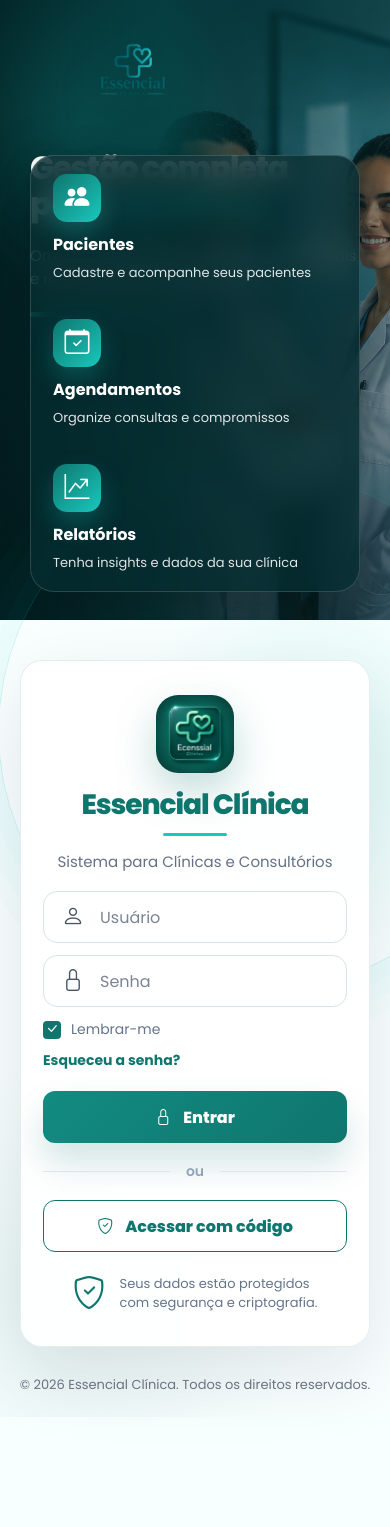
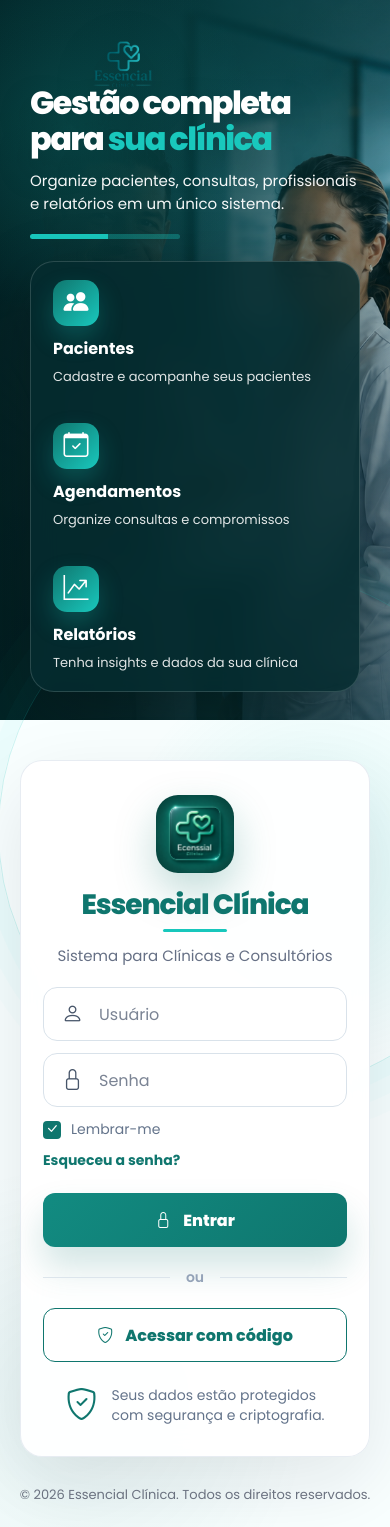
Before and after one commit to fj782266-pixel/clinica-system, a Flask app: page /login in a window 390 px wide. Run offline with Flask 3, Linux system fonts and the light colour scheme.

Commit message:
ajusta fundo e texto login

```diff
--- a/templates/login.html
+++ b/templates/login.html
@@ -63,10 +63,10 @@
             position:absolute;
             inset:0;
             background-image:
-                linear-gradient(90deg, rgba(2,37,40,.98) 0%, rgba(5,65,67,.94) 42%, rgba(5,65,67,.58) 62%, rgba(15,118,110,.18) 100%),
+                linear-gradient(90deg, rgba(2,37,40,.99) 0%, rgba(4,48,51,.96) 34%, rgba(5,65,67,.70) 58%, rgba(15,118,110,.18) 100%),
                 url("{{ url_for('static', filename='medicos-login.png') }}");
             background-size:cover;
-            background-position:16% center;
+            background-position:70% center;
             transform:scale(1.02);
         }
 
@@ -74,8 +74,9 @@
             content:"";
             position:absolute;
             inset:0;
-            background:radial-gradient(circle at 20% 20%, rgba(28,201,190,.18), transparent 28%),
-                       linear-gradient(180deg, rgba(0,0,0,.08), rgba(0,0,0,.26));
+            background:
+                radial-gradient(circle at 18% 18%, rgba(28,201,190,.18), transparent 28%),
+                linear-gradient(180deg, rgba(0,0,0,.03), rgba(0,0,0,.22));
             pointer-events:none;
         }
 
@@ -83,35 +84,52 @@
             position:absolute;
             top:42px;
             left:70px;
-            z-index:3;
+            z-index:5;
             display:flex;
             align-items:center;
-            gap:18px;
         }
 
         .brand-left img{
-            width:250px;
-            max-height:120px;
+            width:210px;
+            max-height:105px;
             object-fit:contain;
             filter:drop-shadow(0 12px 26px rgba(0,0,0,.30));
         }
 
+        .dots{
+            position:absolute;
+            top:115px;
+            right:170px;
+            z-index:4;
+            width:145px;
+            height:145px;
+            background-image:radial-gradient(circle, rgba(25,200,189,.85) 2px, transparent 2.8px);
+            background-size:20px 20px;
+            opacity:.85;
+        }
+
+        .left-bottom{
+            position:absolute;
+            left:70px;
+            bottom:54px;
+            z-index:6;
+            width:min(680px, calc(100% - 180px));
+        }
+
         .hero-text{
-            position:absolute;
-            top:190px;
-            left:70px;
-            z-index:4;
-            width:430px;
+            width:560px;
+            max-width:100%;
             color:#fff;
+            margin-bottom:28px;
         }
 
         .hero-text h1{
-            font-size:44px;
+            font-size:48px;
             line-height:1.12;
             font-weight:800;
-            letter-spacing:-1.8px;
-            margin-bottom:22px;
-            text-shadow:0 14px 35px rgba(0,0,0,.22);
+            letter-spacing:-1.6px;
+            margin-bottom:18px;
+            text-shadow:0 14px 35px rgba(0,0,0,.25);
         }
 
         .hero-text h1 span{
@@ -119,10 +137,10 @@
         }
 
         .hero-text p{
-            font-size:18px;
-            line-height:1.75;
-            color:rgba(255,255,255,.94);
-            max-width:600px;
+            font-size:17px;
+            line-height:1.65;
+            color:rgba(255,255,255,.96);
+            max-width:610px;
             font-weight:400;
         }
 
@@ -131,31 +149,15 @@
             height:5px;
             border-radius:20px;
             background:linear-gradient(90deg, var(--primary-light) 0%, var(--primary-light) 52%, rgba(25,200,189,.35) 52%, rgba(25,200,189,.35) 100%);
-            margin-top:30px;
-        }
-
-        .dots{
-            position:absolute;
-            top:112px;
-            right:185px;
-            z-index:4;
-            width:145px;
-            height:145px;
-            background-image:radial-gradient(circle, rgba(25,200,189,.85) 2px, transparent 2.8px);
-            background-size:20px 20px;
-            opacity:.85;
+            margin-top:24px;
         }
 
         .feature-card{
-            position:absolute;
-            left:70px;
-            bottom:56px;
-            z-index:4;
-            width:min(680px, calc(100% - 200px));
+            width:100%;
             min-height:150px;
             display:grid;
             grid-template-columns:repeat(3, 1fr);
-            background:rgba(5,43,47,.78);
+            background:rgba(5,43,47,.84);
             border:1px solid rgba(255,255,255,.15);
             border-radius:24px;
             backdrop-filter:blur(14px);
@@ -164,7 +166,7 @@
         }
 
         .feature{
-            padding:28px 28px 24px;
+            padding:26px 26px 22px;
             color:#fff;
             position:relative;
         }
@@ -215,7 +217,7 @@
             display:flex;
             align-items:center;
             justify-content:center;
-            padding:26px 48px 26px 8px;
+            padding:24px 48px 34px 8px;
             background:
                 radial-gradient(circle at 82% 18%, rgba(25,200,189,.12), transparent 28%),
                 radial-gradient(circle at 18% 85%, rgba(15,118,110,.08), transparent 32%),
@@ -238,19 +240,15 @@
 
         .login-card{
             width:100%;
-            max-width:500px;
-            min-height:auto;
+            max-width:520px;
             position:relative;
             z-index:2;
             background:rgba(255,255,255,.94);
             border-radius:28px;
-            padding:34px 42px 30px;
+            padding:34px 44px 28px;
             box-shadow:0 26px 80px rgba(15,23,42,.10);
             border:1px solid rgba(226,232,240,.82);
             backdrop-filter:blur(16px);
-            display:flex;
-            flex-direction:column;
-            justify-content:flex-start;
         }
 
         .logo-login{
@@ -260,8 +258,8 @@
         }
 
         .logo-login img{
-            width:86px;
-            height:86px;
+            width:88px;
+            height:88px;
             object-fit:cover;
             border-radius:22px;
             box-shadow:0 18px 42px rgba(15,118,110,.26);
@@ -269,16 +267,16 @@
 
         .login-title{
             text-align:center;
-            margin-bottom:22px;
+            margin-bottom:24px;
         }
 
         .login-title h2{
-            font-size:32px;
+            font-size:34px;
             line-height:1;
             color:var(--primary);
             font-weight:800;
             letter-spacing:-1.1px;
-            margin-bottom:14px;
+            margin-bottom:12px;
             white-space:nowrap;
         }
 
@@ -288,7 +286,7 @@
             height:3px;
             background:var(--primary-light);
             border-radius:20px;
-            margin:0 auto 14px;
+            margin:0 auto 12px;
         }
 
         .login-title p{
@@ -303,13 +301,13 @@
 
         .input-group{
             width:100%;
-            height:56px;
+            height:58px;
             border:1px solid var(--border);
             border-radius:14px;
             display:flex;
             align-items:center;
             padding:0 18px;
-            margin-bottom:16px;
+            margin-bottom:14px;
             background:#fff;
             transition:.25s ease;
         }
@@ -320,7 +318,7 @@
         }
 
         .input-group i{
-            font-size:22px;
+            font-size:21px;
             color:#475569;
             margin-right:16px;
         }
@@ -355,7 +353,7 @@
             display:flex;
             align-items:center;
             justify-content:space-between;
-            margin:4px 0 20px;
+            margin:4px 0 22px;
             gap:18px;
         }
 
@@ -425,7 +423,7 @@
             display:flex;
             align-items:center;
             gap:16px;
-            margin:22px 0;
+            margin:24px 0;
             color:#94a3b8;
             font-size:14px;
             font-weight:600;
@@ -461,7 +459,7 @@
         }
 
         .security{
-            margin-top:24px;
+            margin-top:26px;
             display:flex;
             align-items:center;
             justify-content:center;
@@ -474,12 +472,12 @@
 
         .security i{
             color:var(--primary);
-            font-size:33px;
+            font-size:32px;
         }
 
         .copyright{
             position:absolute;
-            bottom:18px;
+            bottom:12px;
             left:0;
             right:48px;
             text-align:center;
@@ -591,85 +589,317 @@
 
         /* ================= RESPONSIVO ================= */
         @media (max-width:1300px){
-            .brand-left{ left:54px; }
-            .brand-left img{ width:210px; }
-            .hero-text{ top:175px; left:54px; width:390px; }
-            .hero-text h1{ font-size:40px; }
-            .hero-text p{ font-size:16px; line-height:1.55; max-width:390px; }
-            .line-detail{ margin-top:22px; }
-            .dots{ right:150px; opacity:.65; }
-            .feature-card{ left:54px; bottom:42px; width:min(610px, calc(100% - 160px)); min-height:138px; }
-            .feature{ padding:22px 24px; }
-            .feature-icon{ width:48px; height:48px; margin-bottom:10px; }
-            .feature h3{ font-size:16px; }
-            .feature p{ font-size:13px; }
-            .right{ padding:22px 44px 26px 8px; }
-            .login-card{ max-width:490px; padding:30px 36px 26px; }
-            .logo-login img{ width:78px; height:78px; }
-            .login-title{ margin-bottom:18px; }
-            .login-title h2{ font-size:30px; }
-            .input-group{ height:52px; margin-bottom:12px; }
-            .btn-login, .btn-code{ height:52px; }
-            .divider{ margin:18px 0; }
-            .security{ margin-top:18px; font-size:13px; }
-            .copyright{ bottom:10px; }
+            .brand-left{
+                top:28px;
+                left:55px;
+            }
+
+            .brand-left img{
+                width:170px;
+            }
+
+            .left-bottom{
+                left:55px;
+                bottom:42px;
+                width:min(640px, calc(100% - 160px));
+            }
+
+            .hero-text{
+                width:520px;
+                margin-bottom:22px;
+            }
+
+            .hero-text h1{
+                font-size:40px;
+                margin-bottom:12px;
+            }
+
+            .hero-text p{
+                font-size:16px;
+                line-height:1.55;
+            }
+
+            .line-detail{
+                margin-top:18px;
+            }
+
+            .feature-card{
+                min-height:132px;
+            }
+
+            .feature{
+                padding:20px 24px;
+            }
+
+            .feature-icon{
+                width:46px;
+                height:46px;
+                margin-bottom:10px;
+            }
+
+            .feature h3{
+                font-size:16px;
+            }
+
+            .feature p{
+                font-size:13px;
+            }
+
+            .login-card{
+                max-width:500px;
+                padding:30px 36px 26px;
+            }
+
+            .logo-login img{
+                width:78px;
+                height:78px;
+            }
+
+            .login-title{
+                margin-bottom:20px;
+            }
+
+            .login-title h2{
+                font-size:30px;
+                margin-bottom:10px;
+            }
+
+            .input-group{
+                height:54px;
+                margin-bottom:12px;
+            }
+
+            .btn-login,
+            .btn-code{
+                height:54px;
+            }
+
+            .divider{
+                margin:20px 0;
+            }
+
+            .security{
+                margin-top:20px;
+            }
         }
 
         @media (max-height:790px){
-            .brand-left{ top:22px; }
-            .brand-left img{ width:190px; }
-            .hero-text{ top:155px; }
-            .hero-text h1{ font-size:38px; margin-bottom:12px; }
-            .hero-text p{ font-size:15px; line-height:1.48; }
-            .line-detail{ margin-top:20px; }
-            .dots{ top:95px; opacity:.55; }
-            .feature-card{ bottom:34px; min-height:124px; }
-            .feature{ padding:18px 22px; }
-            .feature-icon{ width:44px; height:44px; margin-bottom:8px; }
-            .feature h3{ font-size:15px; margin-bottom:4px; }
-            .feature p{ font-size:12px; line-height:1.45; }
-            .login-card{ padding:24px 34px 22px; max-width:470px; }
-            .logo-login{ margin-bottom:12px; }
-            .logo-login img{ width:70px; height:70px; }
-            .login-title{ margin-bottom:16px; }
-            .login-title h2{ font-size:28px; margin-bottom:8px; }
-            .title-line{ margin-bottom:8px; }
-            .login-title p{ font-size:14px; }
-            .input-group{ height:50px; margin-bottom:10px; }
-            .form-options{ margin:2px 0 16px; }
-            .btn-login, .btn-code{ height:50px; }
-            .divider{ margin:16px 0; }
-            .security{ margin-top:16px; }
-            .security i{ font-size:28px; }
-            .copyright{ bottom:8px; }
+            .brand-left{
+                top:22px;
+            }
+
+            .brand-left img{
+                width:160px;
+            }
+
+            .left-bottom{
+                bottom:34px;
+            }
+
+            .hero-text{
+                width:500px;
+                margin-bottom:18px;
+            }
+
+            .hero-text h1{
+                font-size:38px;
+                margin-bottom:10px;
+            }
+
+            .hero-text p{
+                font-size:15px;
+                line-height:1.45;
+            }
+
+            .line-detail{
+                margin-top:16px;
+            }
+
+            .feature-card{
+                min-height:126px;
+            }
+
+            .feature{
+                padding:18px 22px;
+            }
+
+            .feature-icon{
+                width:44px;
+                height:44px;
+                margin-bottom:8px;
+            }
+
+            .feature h3{
+                font-size:15px;
+            }
+
+            .feature p{
+                font-size:12.5px;
+            }
+
+            .login-card{
+                padding:26px 36px 24px;
+            }
+
+            .logo-login img{
+                width:74px;
+                height:74px;
+            }
+
+            .login-title{
+                margin-bottom:18px;
+            }
+
+            .login-title h2{
+                font-size:29px;
+                margin-bottom:9px;
+            }
+
+            .title-line{
+                margin-bottom:8px;
+            }
+
+            .login-title p{
+                font-size:14px;
+            }
+
+            .input-group{
+                height:52px;
+                margin-bottom:11px;
+            }
+
+            .form-options{
+                margin-bottom:16px;
+            }
+
+            .btn-login,
+            .btn-code{
+                height:52px;
+            }
+
+            .divider{
+                margin:18px 0;
+            }
+
+            .security{
+                margin-top:18px;
+                font-size:13px;
+            }
+
+            .copyright{
+                bottom:8px;
+            }
         }
 
         @media (max-width:980px){
-            html, body{ overflow:auto; }
-            .page{ min-height:100vh; height:auto; flex-direction:column; overflow:visible; }
-            .left{ width:100%; height:560px; clip-path:none; }
-            .left-bg{ background-position:35% center; }
-            .right{ width:100%; min-height:auto; height:auto; padding:40px 20px 70px; }
-            .brand-left{ left:30px; top:24px; }
-            .brand-left img{ width:210px; }
-            .hero-text{ left:30px; top:150px; width:calc(100% - 60px); }
-            .hero-text h1{ font-size:38px; }
-            .dots{ display:none; }
-            .feature-card{ left:30px; right:30px; bottom:28px; width:auto; }
-            .copyright{ bottom:22px; right:0; }
-            .login-card{ min-height:auto; max-height:none; }
+            html, body{
+                overflow:auto;
+            }
+
+            .page{
+                min-height:100vh;
+                height:auto;
+                flex-direction:column;
+                overflow:visible;
+            }
+
+            .left{
+                width:100%;
+                height:620px;
+                clip-path:none;
+            }
+
+            .left-bg{
+                background-position:center center;
+            }
+
+            .right{
+                width:100%;
+                min-height:auto;
+                height:auto;
+                padding:40px 20px 70px;
+            }
+
+            .brand-left{
+                left:30px;
+                top:24px;
+            }
+
+            .brand-left img{
+                width:190px;
+            }
+
+            .dots{
+                display:none;
+            }
+
+            .left-bottom{
+                left:30px;
+                right:30px;
+                bottom:28px;
+                width:auto;
+            }
+
+            .hero-text{
+                width:100%;
+            }
+
+            .hero-text h1{
+                font-size:38px;
+            }
+
+            .copyright{
+                bottom:22px;
+                right:0;
+            }
+
+            .login-card{
+                min-height:auto;
+                max-height:none;
+            }
         }
 
         @media (max-width:640px){
-            .left{ height:620px; }
-            .hero-text h1{ font-size:32px; }
-            .hero-text p{ font-size:15px; }
-            .feature-card{ grid-template-columns:1fr; min-height:auto; }
-            .feature:not(:last-child)::after{ display:none; }
-            .feature{ padding:18px 22px; }
-            .login-card{ padding:34px 22px 28px; border-radius:22px; }
-            .login-title h2{ font-size:28px; white-space:normal; }
-            .form-options{ align-items:flex-start; flex-direction:column; gap:10px; }
+            .left{
+                height:720px;
+            }
+
+            .hero-text h1{
+                font-size:32px;
+            }
+
+            .hero-text p{
+                font-size:15px;
+            }
+
+            .feature-card{
+                grid-template-columns:1fr;
+                min-height:auto;
+            }
+
+            .feature:not(:last-child)::after{
+                display:none;
+            }
+
+            .feature{
+                padding:18px 22px;
+            }
+
+            .login-card{
+                padding:34px 22px 28px;
+                border-radius:22px;
+            }
+
+            .login-title h2{
+                font-size:28px;
+                white-space:normal;
+            }
+
+            .form-options{
+                align-items:flex-start;
+                flex-direction:column;
+                gap:10px;
+            }
         }
     </style>
 </head>
@@ -685,6 +915,7 @@
 
             <div class="dots"></div>
 
+            <div class="left-bottom">
                 <div class="hero-text">
                     <h1>Gestão completa<br>para <span>sua clínica</span></h1>
                     <p>Organize pacientes, consultas, profissionais e relatórios em um único sistema.</p>
@@ -708,6 +939,7 @@
                         <div class="feature-icon"><i class="bi bi-graph-up-arrow"></i></div>
                         <h3>Relatórios</h3>
                         <p>Tenha insights e dados da sua clínica</p>
+                    </div>
                 </div>
             </div>
         </section>
```
Lines whose indentation alone changed are shown as unchanged.
